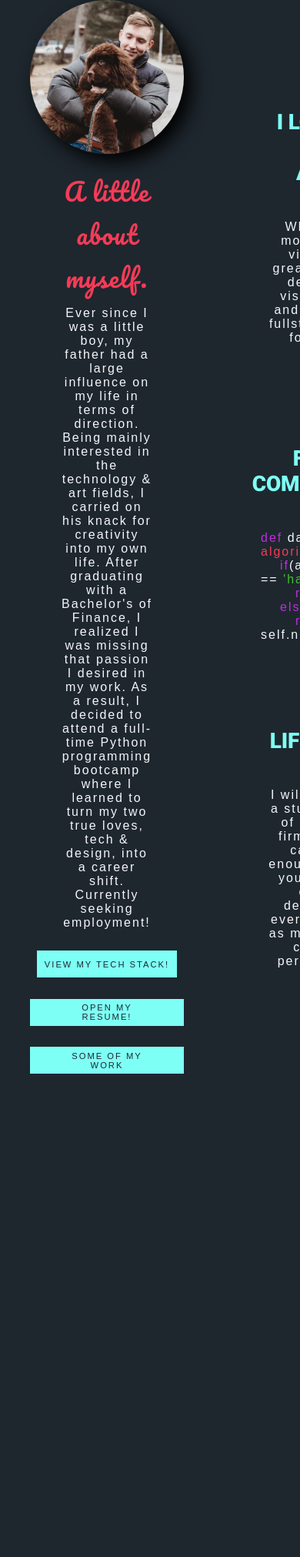
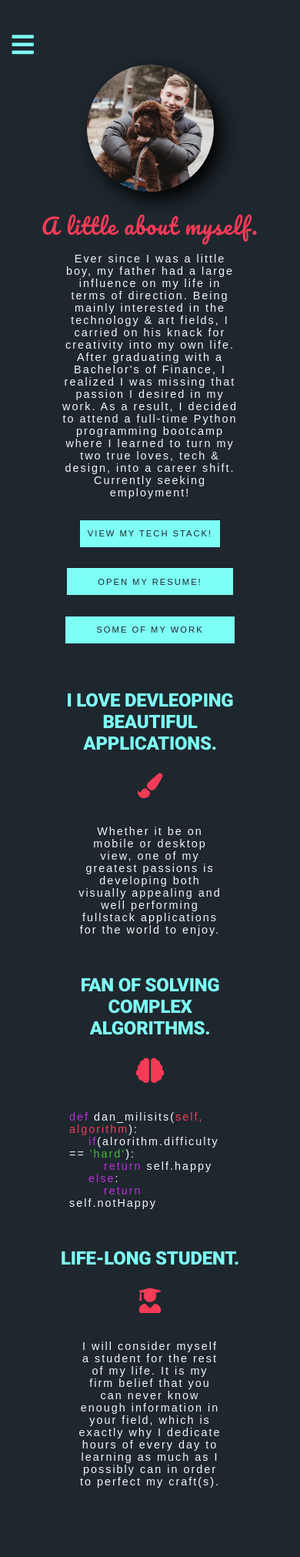
Before and after one commit to d-milisits/portfolio, a PHP site: page /about.html in a window 390 px wide. Shown: the whole page at 77% size. Before the commit the page ends 1395 px from the top, so only its background shows below. Run offline with PHP 8.4, Linux system fonts and the light colour scheme; some libraries are stand-ins or nearby versions.

Commit message:
beginning of about.html mobile styling

```diff
--- a/about.html
+++ b/about.html
@@ -11,6 +11,7 @@
     <link rel="stylesheet" href="css/fontawesome.min.css"/>
     <link href="https://fonts.googleapis.com/css2?family=Roboto:wght@900&display=swap" rel="stylesheet">
     <link href="https://fonts.googleapis.com/css2?family=Pacifico&display=swap" rel="stylesheet">
+    <meta name="viewport" content="width=device-width, initial-scale=1.0, maximum-scale=1.0, user-scalable=no" />
   </head>
   <body>
     <div class="navbar">
@@ -19,6 +20,7 @@
       <a href="https://www.linkedin.com/in/daniel-milisits/" target="_blank"><i class="fab fa-linkedin"></i></a>
       <i class="fas fa-envelope-square" onclick="flyRight('mail.html')"></i>
     </div>
+    <i class="hamburger fa fa-bars" aria-hidden="true"></i>
     <div id="main-page" class="main-page">
       <div class="about-me">
         <div class="about-me-img"></div>
@@ -33,15 +35,16 @@
         <div class="info-box one">
           <h3 class="info-title">I love devleoping beautiful applications.</h3>
           <div class="info-box-content">
+            <i class="fas fa-paint-brush"></i>
             <p class="info-box-text">
               Whether it be on mobile or desktop view, one of my greatest passions is developing both visually appealing and well performing fullstack applications for the world to enjoy.
             </p>
-            <i class="fas fa-paint-brush"></i>
           </div>
         </div>
         <div class="info-box two">
           <h3 class="info-title">Fan of solving complex algorithms.</h3>
           <div class="info-box-content">
+            <i class="fas fa-brain"></i>
             <span class="info-box-text code">
               <span class="purple">def</span> dan_milisits(<span class="red">self, algorithm</span>):<br>
               <span class="purple indent">if</span>(alrorithm.difficulty == <span class="green">'hard'</span>):<br>
@@ -49,16 +52,15 @@
               <span class="purple indent">else</span>:<br>
               <span class="purple indent2">return</span> self.notHappy
             </span>
-            <i class="fas fa-brain"></i>
           </div>
         </div>
         <div class="info-box three">
           <h3 class="info-title">Life-long student.</h3>
           <div class="info-box-content">
+            <i class="fas fa-user-graduate"></i>
             <p class="info-box-text">
               I will consider myself a student for the rest of my life. It is my firm belief that you can never know enough information in your field, which is exactly why I dedicate hours of every day to learning as much as I possibly can in order to perfect my craft(s).
             </p>
-            <i class="fas fa-user-graduate"></i>
           </div>
         </div>
       </div>
--- a/css/about.css
+++ b/css/about.css
@@ -110,3 +110,58 @@
 button {
   margin-top:0;
 }
+/* MOBILE STYLING */
+@media (max-width: 1250px) {
+  .about-me-img {
+    height: 165px;
+    width: 165px;
+  }
+  .about-myself {
+    font-size: 1.75rem;
+    padding: 20px 20px 10px 20px;
+  }
+  .about-myself-text {
+    max-width: 60%;
+    font-size: .9rem;
+  }
+  .info-title {
+    font-size: 1.5rem;
+    padding: 10px;
+  }
+  .info-box-content i {
+    padding: 15px;
+    color: #f53b57;
+  }
+  .info-box-content p {
+    max-width: 65%;
+    font-size: .9rem;
+  }
+  .code {
+    font-size: .9rem;
+    letter-spacing: 2px;
+    padding:20px 40px;
+  }
+}
+@media (max-width: 1100px) {
+  .main-page {
+    display:flex;
+    flex-direction: column;
+  }
+  .about-me {
+    margin-top: 10vh;
+  }
+  .about-me-info {
+    margin-left: 10%;
+  }
+  .info-box-content {
+    flex-direction: column;
+  }
+  .info-box-content p, .code {
+    padding-bottom: 40px;
+  }
+}
+@media (max-width: 750px) {
+  .about-me-info, .about-me {
+    margin-left: 0;
+  }
+}
--- a/css/portfolio.css
+++ b/css/portfolio.css
@@ -234,7 +234,7 @@ html {
   .image img {
     position:fixed;
     z-index: 100;
-    opacity: .125;
+    opacity: .24;
     top:25%;
     right: 3%;
     animation: none;
```
